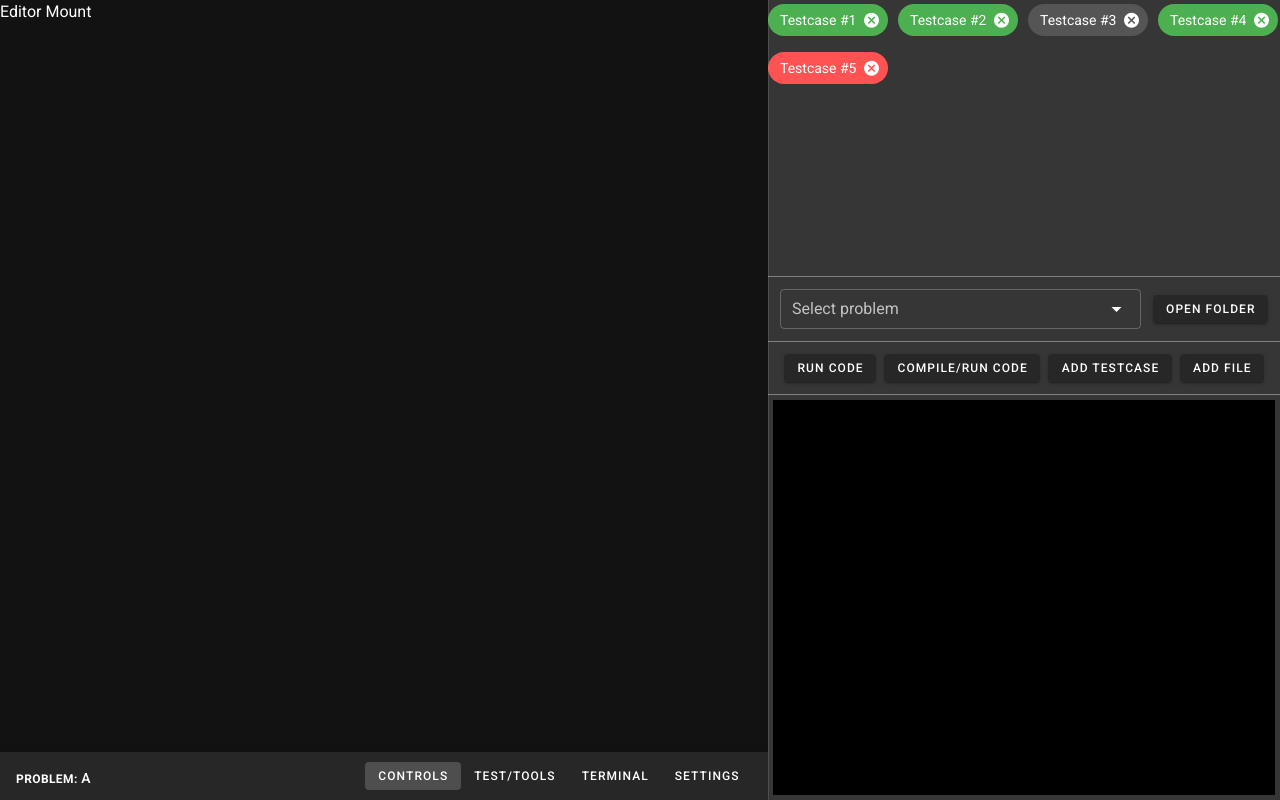
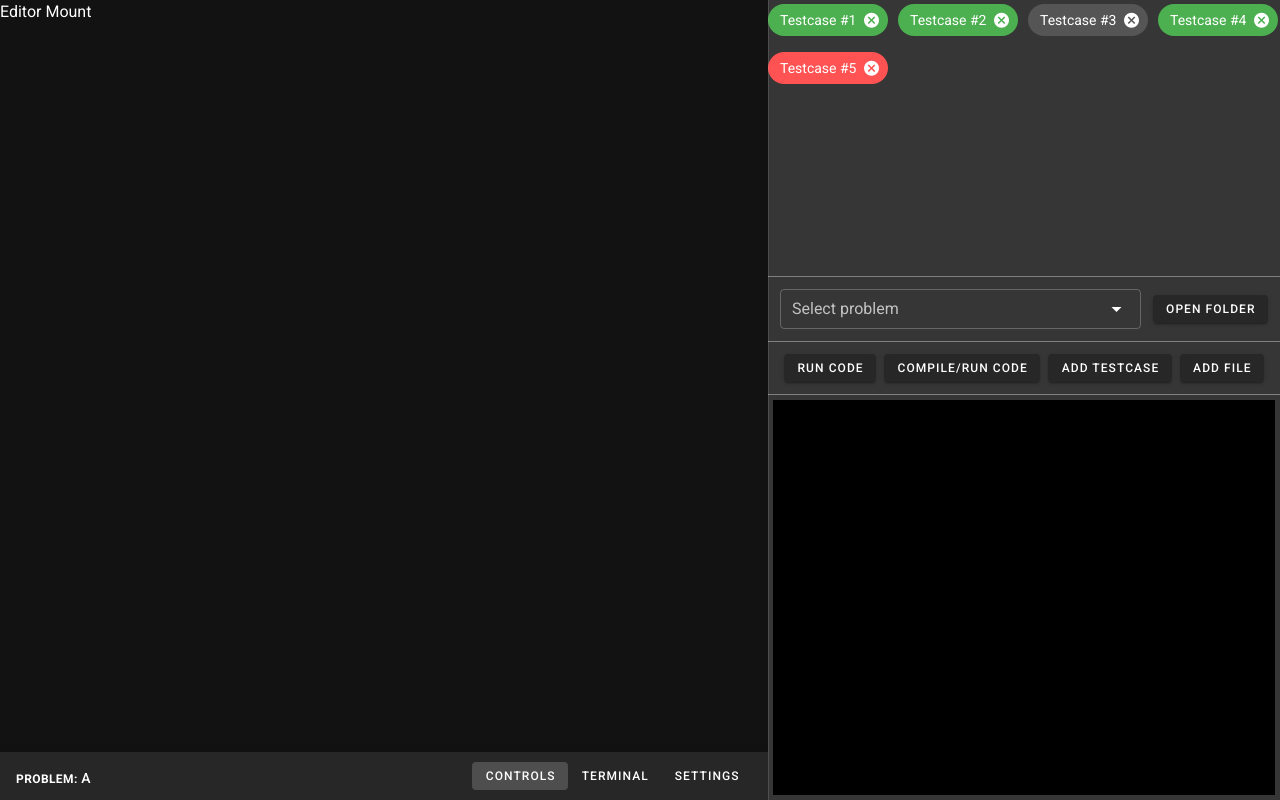
Before and after one commit to hnanacc/sprint, a Vue app: page /#/ in a window 1280 px wide. Built offline with nearby package versions, Linux system fonts and the light colour scheme.

Commit message:
Decided to remove TOOLS tab as it seems useless for now.

```diff
--- a/src/components/AppBar.vue
+++ b/src/components/AppBar.vue
@@ -33,10 +33,6 @@ export default {
           link: "/"
         },
         {
-          name: "test/tools",
-          link: "/testsuite"
-        },
-        {
           name: "terminal",
           link: "/terminal"
         },
--- a/src/router/index.js
+++ b/src/router/index.js
@@ -3,7 +3,6 @@ import VueRouter from 'vue-router'
 import Controls from '@/views/Controls.vue'
 import Settings from '@/views/Settings.vue'
 import Terminal from '@/views/Terminal.vue'
-import Testsuite from '@/views/Testsuite.vue'
 
 Vue.use(VueRouter)
 
@@ -23,11 +22,6 @@ const routes = [
     name: 'terminal',
     component: Terminal
   },
-  {
-    path: '/testsuite',
-    name: 'testsuite',
-    component: Testsuite
-  }
 ]
 
 const router = new VueRouter({
--- a/src/views/Testsuite.vue
+++ /dev/null
@@ -1,3 +0,0 @@
-<template>
-    <div> testSuite </div>
-</template>
```
